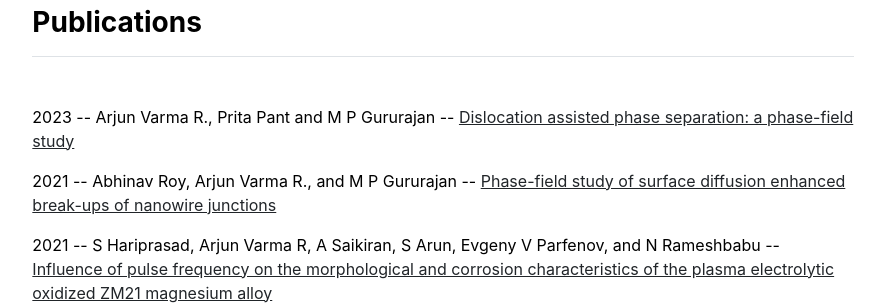
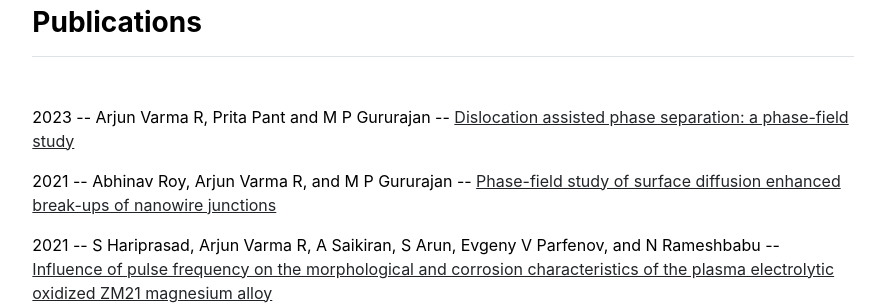
Before and after one commit to arjunvarmar/arjun-academic, a Jekyll site: the page built from publications.md, in a window 1280 px wide. Shown: the part 147-452 px from the top of the page, without its empty margins (197-1082 px from the left). Built offline with Jekyll 4.4.1, drawn with Linux system fonts in a browser that asks for light colours.

```diff
--- a/_data/publications.yml
+++ b/_data/publications.yml
@@ -1,9 +1,9 @@
 featured:
-- {name: 'Dislocation assisted phase separation: a phase-field study', journal: 'Acta Materialia', authors: 'Arjun Varma R., Prita Pant and M P Gururajan',url: 'https://doi.org/10.1016/j.actamat.2022.118529',year: '2023'}
+- {name: 'Dislocation assisted phase separation: a phase-field study', journal: 'Acta Materialia', authors: 'Arjun Varma R, Prita Pant and M P Gururajan',url: 'https://doi.org/10.1016/j.actamat.2022.118529',year: '2023'}
 
 index:
-- {name: 'Dislocation assisted phase separation: a phase-field study', journal: 'Acta Materialia', authors: 'Arjun Varma R., Prita Pant and M P Gururajan',url: 'https://doi.org/10.1016/j.actamat.2022.118529',year: '2023'}
+- {name: 'Dislocation assisted phase separation: a phase-field study', journal: 'Acta Materialia', authors: 'Arjun Varma R, Prita Pant and M P Gururajan',url: 'https://doi.org/10.1016/j.actamat.2022.118529',year: '2023'}
 
-- {name: 'Phase-field study of surface diffusion enhanced break-ups of nanowire junctions', journal: 'Journal of Applied Physics', authors: 'Abhinav Roy, Arjun Varma R., and M P Gururajan',url: 'https://doi.org/10.1063/5.0064917',year: '2021'}
+- {name: 'Phase-field study of surface diffusion enhanced break-ups of nanowire junctions', journal: 'Journal of Applied Physics', authors: 'Abhinav Roy, Arjun Varma R, and M P Gururajan',url: 'https://doi.org/10.1063/5.0064917',year: '2021'}
 
 - {name: 'Influence of pulse frequency on the morphological and corrosion characteristics of the plasma electrolytic oxidized ZM21 magnesium alloy', journal: 'Materials Today: Proceedings', authors: 'S Hariprasad, Arjun Varma R, A Saikiran, S Arun, Evgeny V Parfenov, and N Rameshbabu',url: 'https://doi.org/10.1016/j.matpr.2020.05.366',year: '2021'}
```
